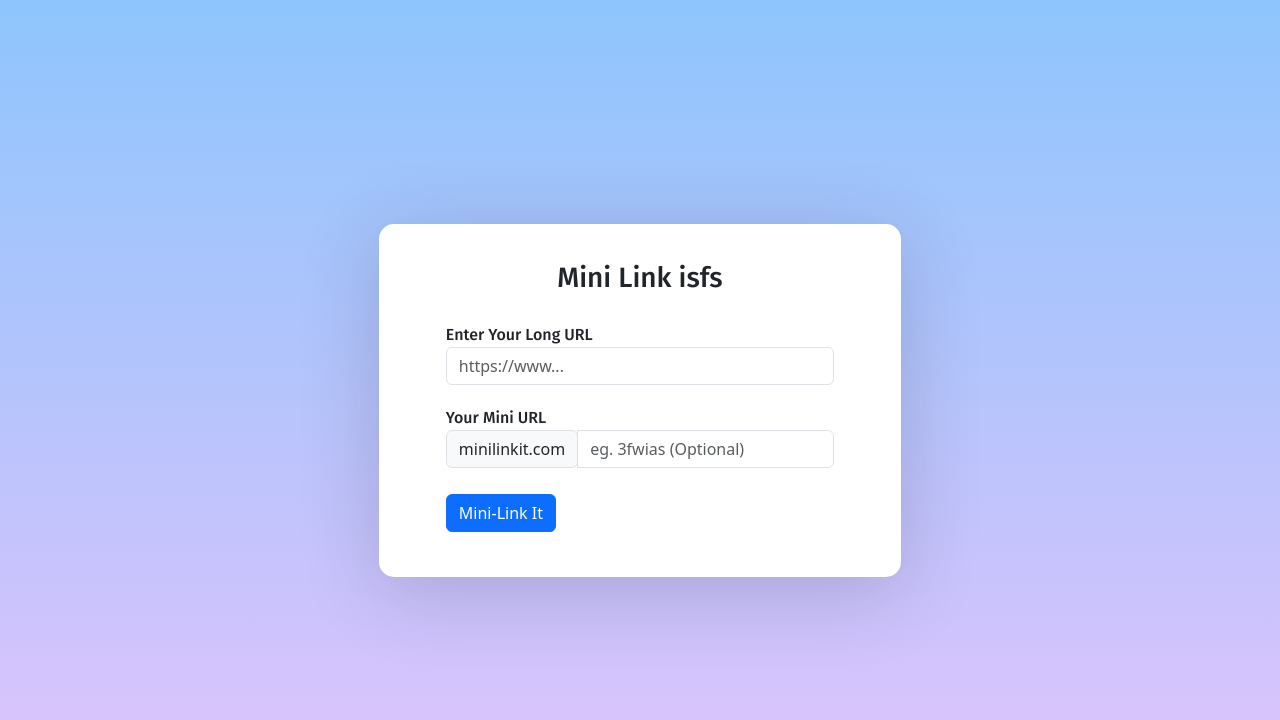
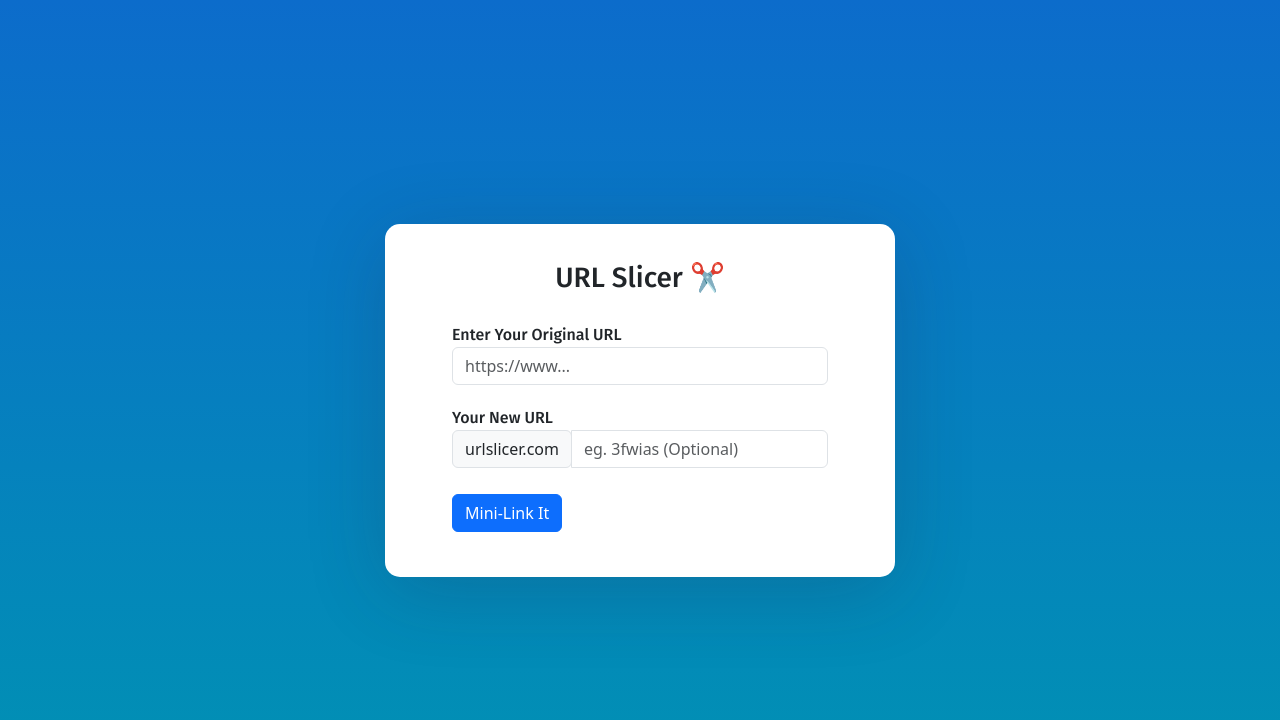
Before and after one commit to NathanCarney99/URL-Slicer, a React (Create React App) app: page / in a window 1280 px wide. Shown: the top 720 px of the page. Built offline with nearby package versions, Linux system fonts and the light colour scheme; no server answers.

Commit message:
updates some css for background of page and edited some text in the form

```diff
--- a/src/components/Form.js
+++ b/src/components/Form.js
@@ -119,10 +119,10 @@ function Form() {
   return (
     <div className="container">
       <form autoComplete="off">
-        <h3>Mini Link isfs</h3>
+        <h3>URL Slicer ✂️ </h3>
 
         <div className="form-group">
-          <label>Enter Your Long URL</label>
+          <label>Enter Your Original URL</label>
           <input
             id="longURL"
             onChange={handleChange}
@@ -146,10 +146,10 @@ function Form() {
         </div>
 
         <div className="form-group">
-          <label htmlFor="basic-url">Your Mini URL</label>
+          <label htmlFor="basic-url">Your New URL</label>
           <div className="input-group mb-3">
             <div className="input-group-prepend">
-              <span className="input-group-text">minilinkit.com</span>
+              <span className="input-group-text">urlslicer.com</span>
             </div>
             <input
               id="preferredAlias"
--- a/src/index.css
+++ b/src/index.css
@@ -4,7 +4,7 @@
   box-sizing: border-box;
 }
 body {
-  background:linear-gradient(#8EC5FC, #E0C3FC);
+  background:linear-gradient(#0c6ccb, #0092b3);
   min-height: 100vh;
   display: flex;
   font-weight: 400;
```
